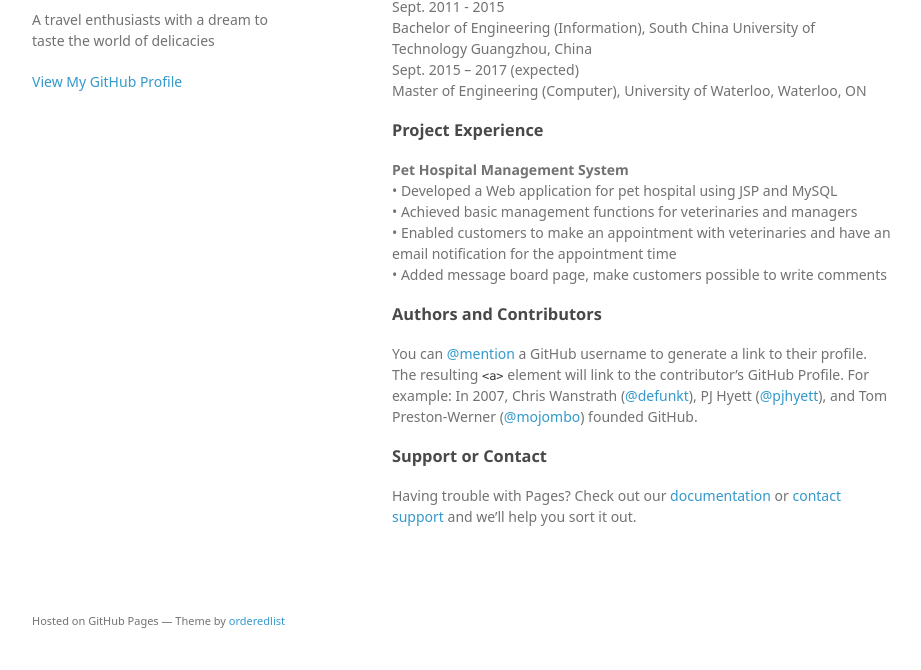
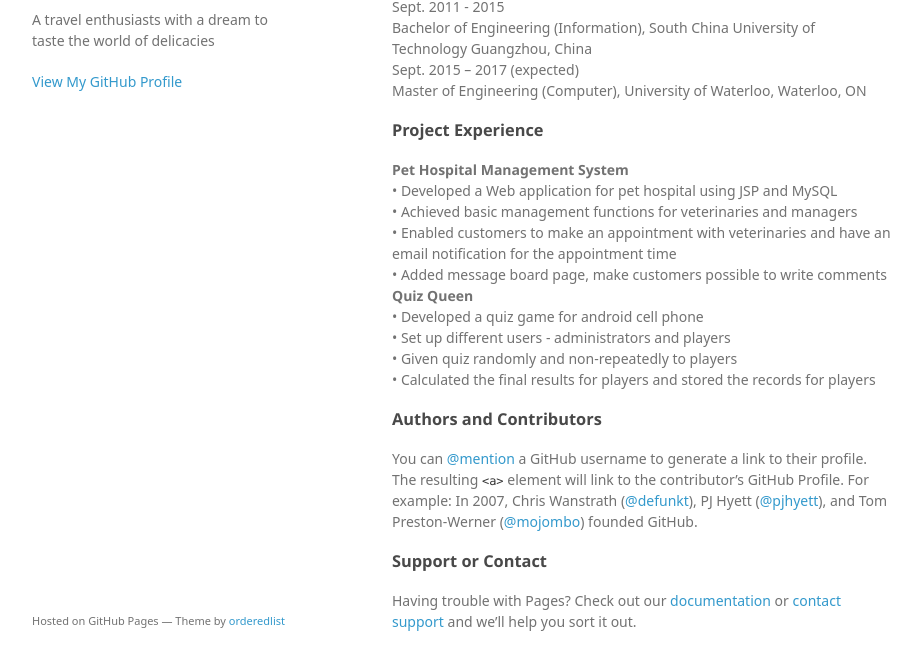
Before and after one commit to hypan/hypan.github.io, a plain HTML site: page index.html in a window 1280 px wide. Shown: the part 100-770 px from the top of the page, without its empty margins (178-1099 px from the left). Drawn offline with Linux system fonts and the light colour scheme; a web font is replaced by a local one.

Commit message:
add project

```diff
--- a/index.html
+++ b/index.html
@@ -39,7 +39,14 @@ Sept. 2015 – 2017 (expected) <br>   Master of Engineering (Computer), Universi
 •	Developed a Web application for pet hospital using JSP and MySQL<br>
 •	Achieved basic management functions for veterinaries and managers<br>
 •	Enabled customers to make an appointment with veterinaries and have an email notification for the appointment time<br>
-•	Added message board page, make customers possible to write comments</p>
+•	Added message board page, make customers possible to write comments<br>
+<b>Quiz Queen</b><br>
+•	Developed a quiz game for android cell phone<br>
+•	Set up different users - administrators and players<br>
+•	Given quiz randomly and non-repeatedly to players<br>
+•	Calculated the final results for players and stored the records for players<br>
+
+</p>
 
 <h3>
 <a id="authors-and-contributors" class="anchor" href="#authors-and-contributors" aria-hidden="true"><span aria-hidden="true" class="octicon octicon-link"></span></a>Authors and Contributors</h3>
```
